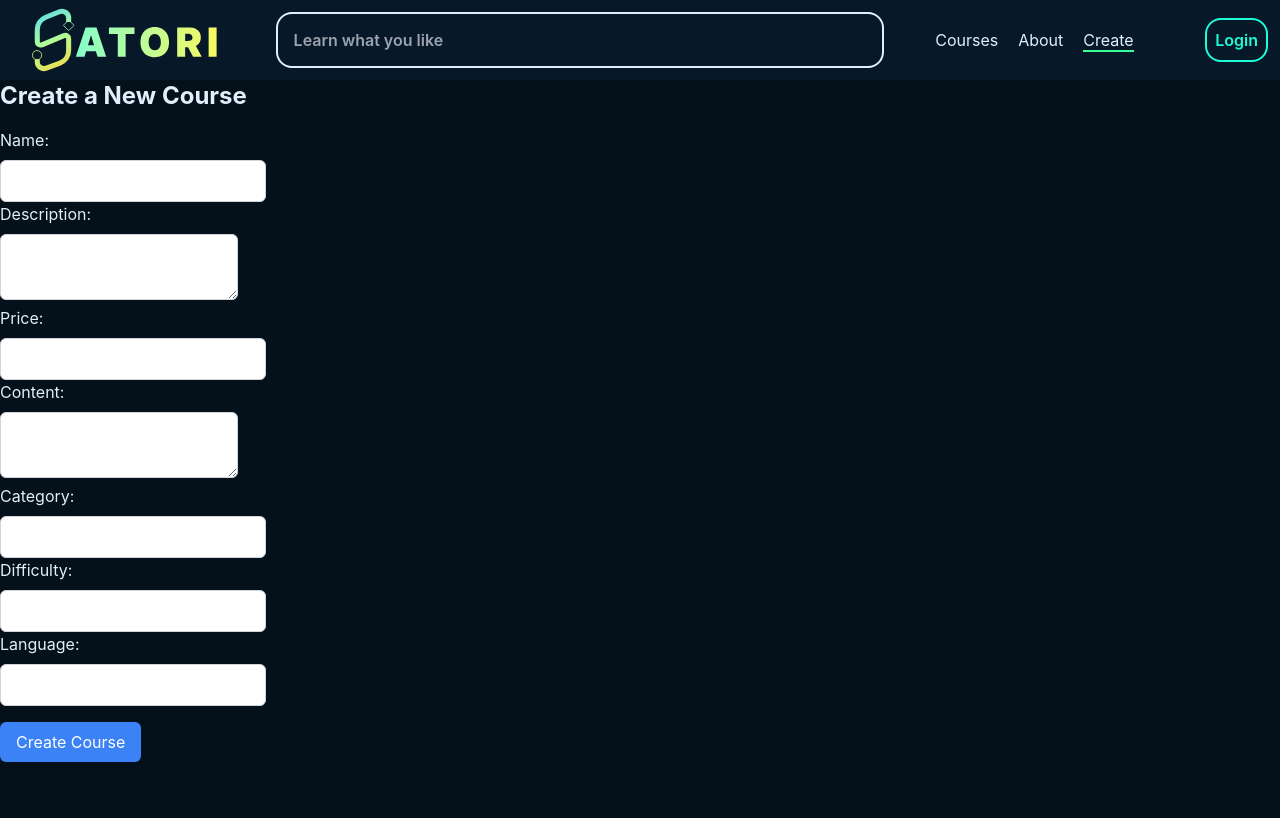
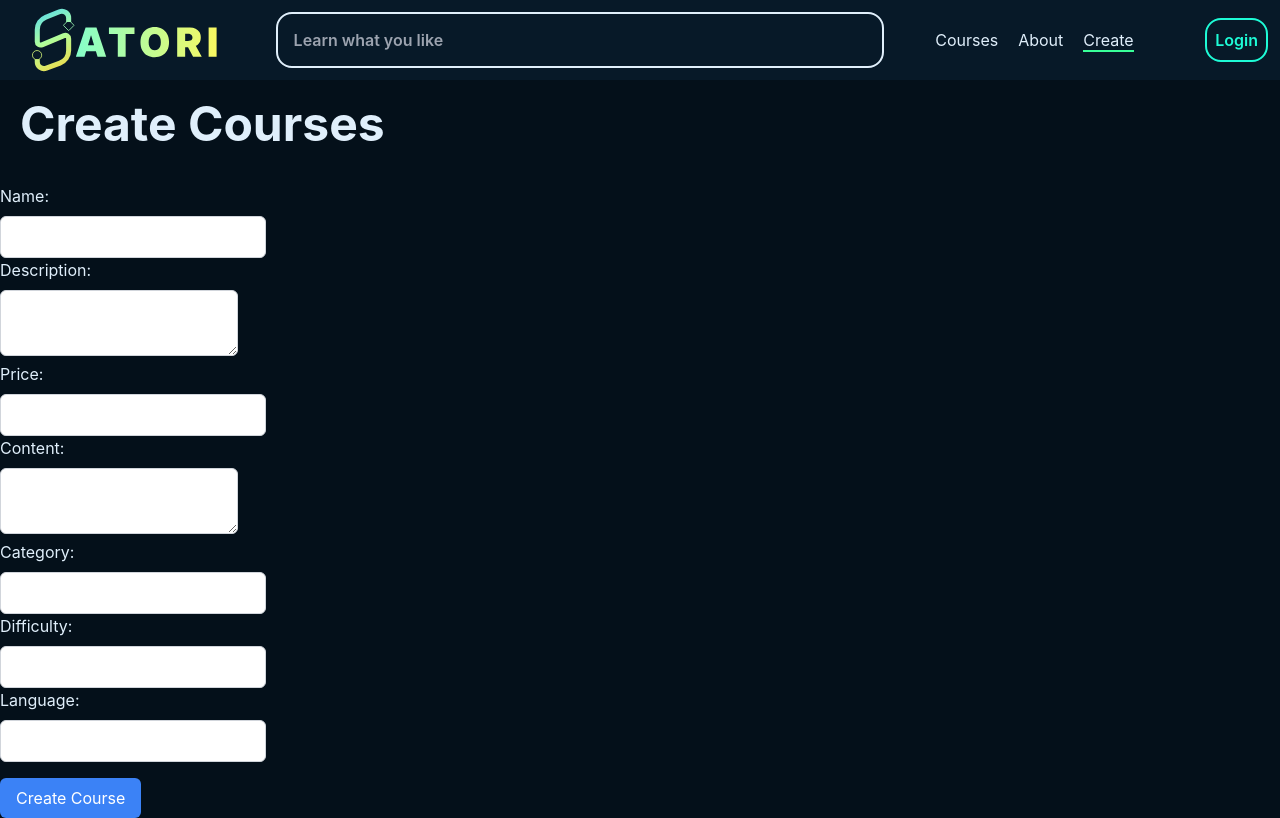
Before and after one commit to Silly-Satori/satori-learn, a React (Vite) app: page /create in a window 1280 px wide. Built offline with nearby package versions, Linux system fonts and the light colour scheme.

Commit message:
fixed a vurnerability

```diff
--- a/src/screens/Create/Create.jsx
+++ b/src/screens/Create/Create.jsx
@@ -49,7 +49,9 @@ const [courseData, setCourseData] = useState({
   };
 return (
     <div className="create-course">
-        <h2 className="text-2xl font-bold">Create a New Course</h2>
+        <div className="course-header text-5xl font-bold flex items-center justify-start p-5">
+      Create Courses
+    </div>
         <form onSubmit={handleSubmit} className="mt-4">
             <div className="form-group">
                 <label className="block mb-2">Name:</label>
--- a/src/screens/course/Course.jsx
+++ b/src/screens/course/Course.jsx
@@ -42,7 +42,6 @@ const Course = () => {
           .get(`${backend}/courses/fetch/0`)
           .then((res) => {
             let copy = [...res.data];
-            console.log(copy);
             copy.forEach((course) => {
               course.authorImage = 'undraw_next_js_-8-g5m.svg';
               course.tags = ['tag1', 'tag2', 'tag3'];
--- a/src/screens/courses/Pay.jsx
+++ b/src/screens/courses/Pay.jsx
@@ -29,7 +29,6 @@ function Pay({ courseId, bought }) {
                     })
                     .then((res) => {
                         console.log(res.data)
-                        console.log(res.data.name)
                         userData = res.data
                     })
             }
```
